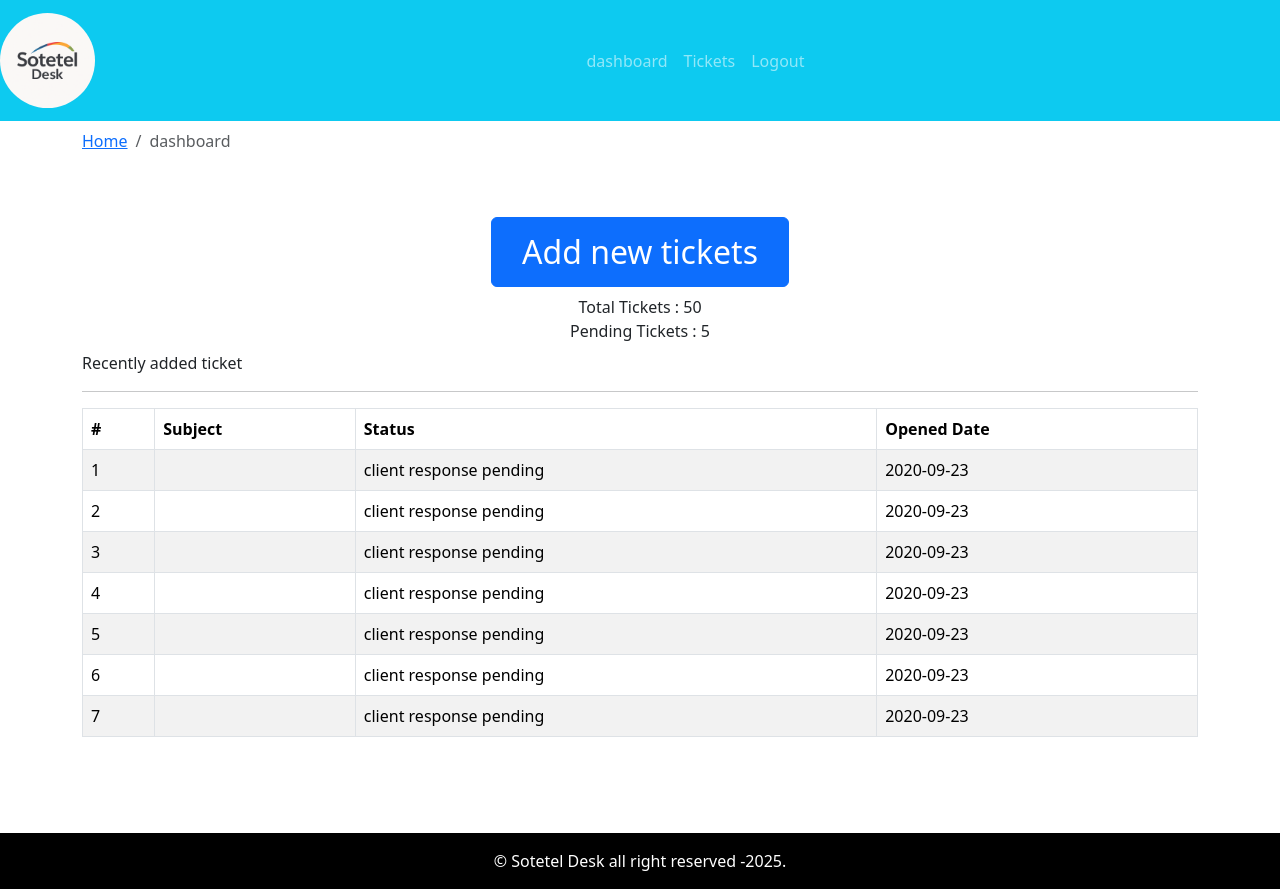
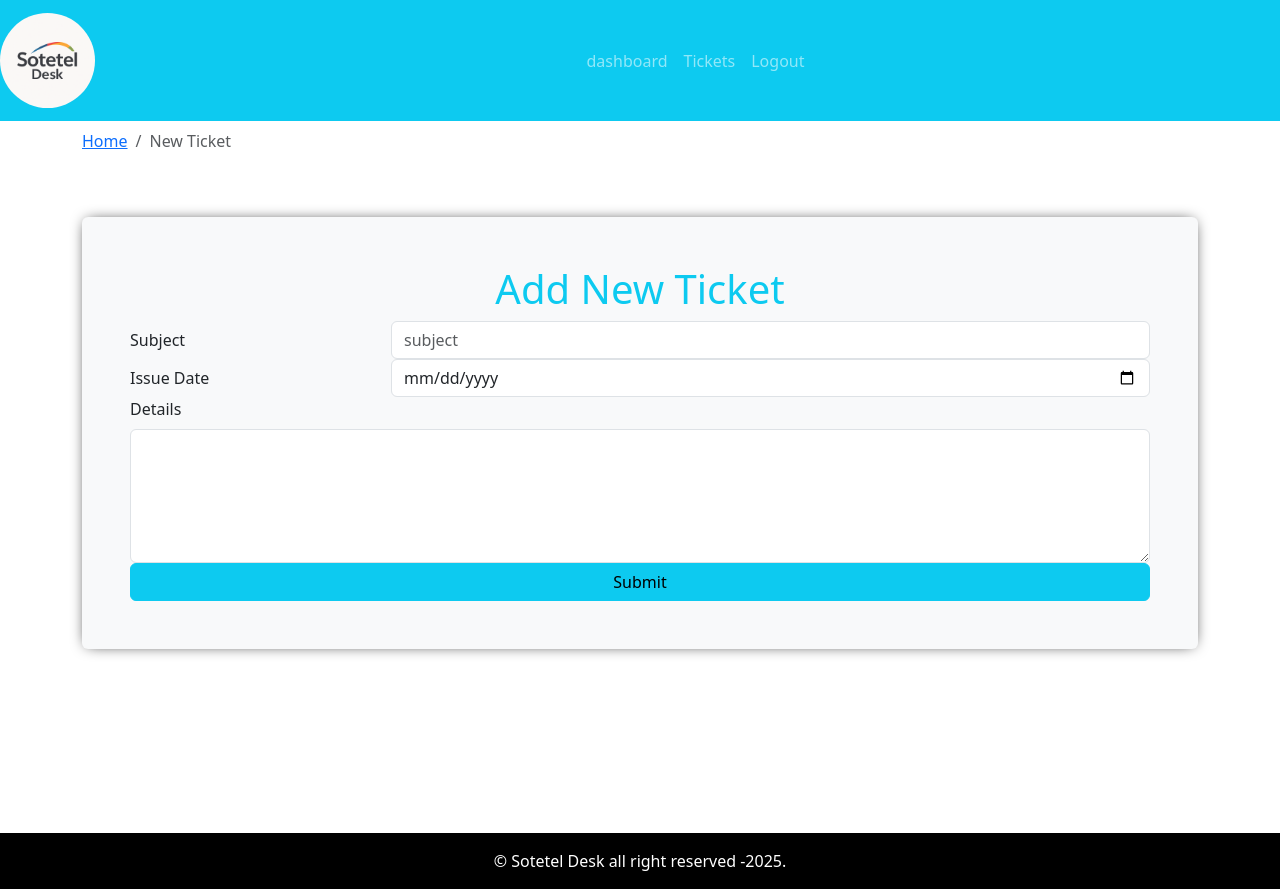
Before and after one commit to wiemjouini/Desk-frontend, a React (Vite) app in the folder my-app/: page / in a window 1280 px wide. Built offline with nearby package versions, Linux system fonts and the light colour scheme.

Commit message:
add new ticket form added

```diff
--- a/my-app/src/App.jsx
+++ b/my-app/src/App.jsx
@@ -2,6 +2,7 @@
 import { DefaultLayout } from './layout/DefaultLayout'
 import { Entry } from './page/entry/Entry.page'
 import { Dashboard } from './page/dashboard/dashboard.page'
+import { AddTicket } from './page/new-ticket/AddTicket.page'
 
 
 
@@ -10,7 +11,8 @@
     <div>
      {/*<Entry/>*/}
      <DefaultLayout>
-      <Dashboard/>
+     {/*<Dashboard/>*/}
+      <AddTicket/>
      </DefaultLayout>
     </div>
   )
--- /dev/null
+++ b/my-app/src/components/add-ticket-form/AddTicketForm.comp.jsx
@@ -0,0 +1,62 @@
+import React from 'react';
+import { Container, Form, Button, Row , Col} from 'react-bootstrap';
+import PropTypes from 'prop-types';
+import './addTicketForm.style.css'
+
+
+export const AddTicketForm = ({ handleOnSubmit, frmDataError,handleOnChange ,frmDt}) => {
+  return (
+    <Container className="custom-container bg-light">
+    <h1 className='text-info text-center'>Add New Ticket</h1>
+      <Form autoComplete="off" onSubmit={handleOnSubmit}>
+        <Form.Group as={Row}>
+          <Form.Label column sm={3}>Subject</Form.Label>
+          <Col sm={9}>
+          <Form.Control
+            name="subject"
+            placeholder="subject"
+            onChange={handleOnChange}
+            value={frmDt.subject}
+            //minLength='3'
+            maxLength='100'
+            required
+          />
+            <Form.Text className='text-danger'>{frmDataError.subject && "subject is required"}</Form.Text>
+          </Col>
+        </Form.Group>
+
+        <Form.Group as={Row}>
+          <Form.Label column sm={3}>Issue Date</Form.Label>
+          <Col sm={9}>
+          <Form.Control
+            type="date"
+            name="issueDate"
+            value={frmDt.date}
+            onChange={handleOnChange}
+            required
+          />
+          </Col>
+        </Form.Group>
+
+        <Form.Group>
+          <Form.Label>Details</Form.Label>
+          <Form.Control
+            as="textarea"
+            name="details"
+            rows="5"
+            value={frmDt.details}
+            onChange={handleOnChange}
+            required
+          />
+        </Form.Group>
+
+        <Button type="submit" variant='info' className="w-100" >Submit</Button>
+      </Form>
+    </Container>
+  );
+};
+AddTicketForm.PropTypes = {
+    handleOnSubmit :PropTypes.func.isRequired,
+     handleOnChange : PropTypes.func.isRequired,
+     frmDt : PropTypes.object.isRequired,
+}
--- /dev/null
+++ b/my-app/src/components/add-ticket-form/addTicketForm.style.css
@@ -0,0 +1,10 @@
+.custom-container {
+    padding: 3rem;       /* p-5 => 3rem */
+    margin-top: 3rem;  /* my-4 => 1.5rem top */
+    margin-bottom: 1.5rem;
+    background-color: #f8f9fa; /* bg-light */
+    border-radius: 0.375rem;  /* rounded */
+    box-shadow:0px 0px 15px -5px black ;
+    margin-left: auto;
+    margin-right: auto;
+  }
--- /dev/null
+++ b/my-app/src/page/new-ticket/AddTicket.page.jsx
@@ -0,0 +1,61 @@
+import React, { useState , useEffect} from 'react'
+import { Container , Row , Col } from 'react-bootstrap'
+import { PageBreadcrumb } from '../../components/breadcrumb/Breadcrumb.comp'
+import { AddTicketForm } from '../../components/add-ticket-form/AddTicketForm.comp'
+import { shortText } from '../../utils/validation';
+
+const initialFrmDt = {
+    subject : "",
+    issueDate: "",
+    detail:"",
+}
+const initialFrmError = {
+    subject : false,
+    issueDate: false,
+    detail :false
+}
+
+export const AddTicket = () => {
+    const [frmData , setFrmData]=useState(initialFrmDt);
+    const [frmDataError , setfrmDataError]=useState(initialFrmError);
+    useEffect(()=>{}, [frmData,frmDataError]);
+    const handleOnChange = e =>{
+        const{name,value}= e.target
+
+
+
+        setFrmData({
+            ...initialFrmDt,
+            [name]:value,
+        });
+
+    }
+    const handleOnSubmit= async(e)=>{
+        e.preventDefault()
+        setfrmDataError(initialFrmError)
+        const isSubjectValid= await shortText (frmData.subject)
+        setfrmDataError({...initialFrmError,
+            subject:!isSubjectValid
+        })
+        console.log('form submit request received',frmData)
+    }
+  return (
+    <Container>
+        <Row>
+            <Col>
+                <PageBreadcrumb page="New Ticket"/>
+            </Col>
+        </Row>
+        <Row>
+            <Col>
+             <AddTicketForm
+              handleOnChange={handleOnChange}
+              handleOnSubmit={handleOnSubmit}
+                frmDt={frmData}
+                frmDataError={frmDataError}
+             />
+            </Col>
+        </Row>
+    </Container>
+  )
+}
--- /dev/null
+++ b/my-app/src/utils/validation.jsx
@@ -0,0 +1,3 @@
+export const shortText = (str)=>{
+    return str.length >= 3 && str.length <= 100;
+};
```
